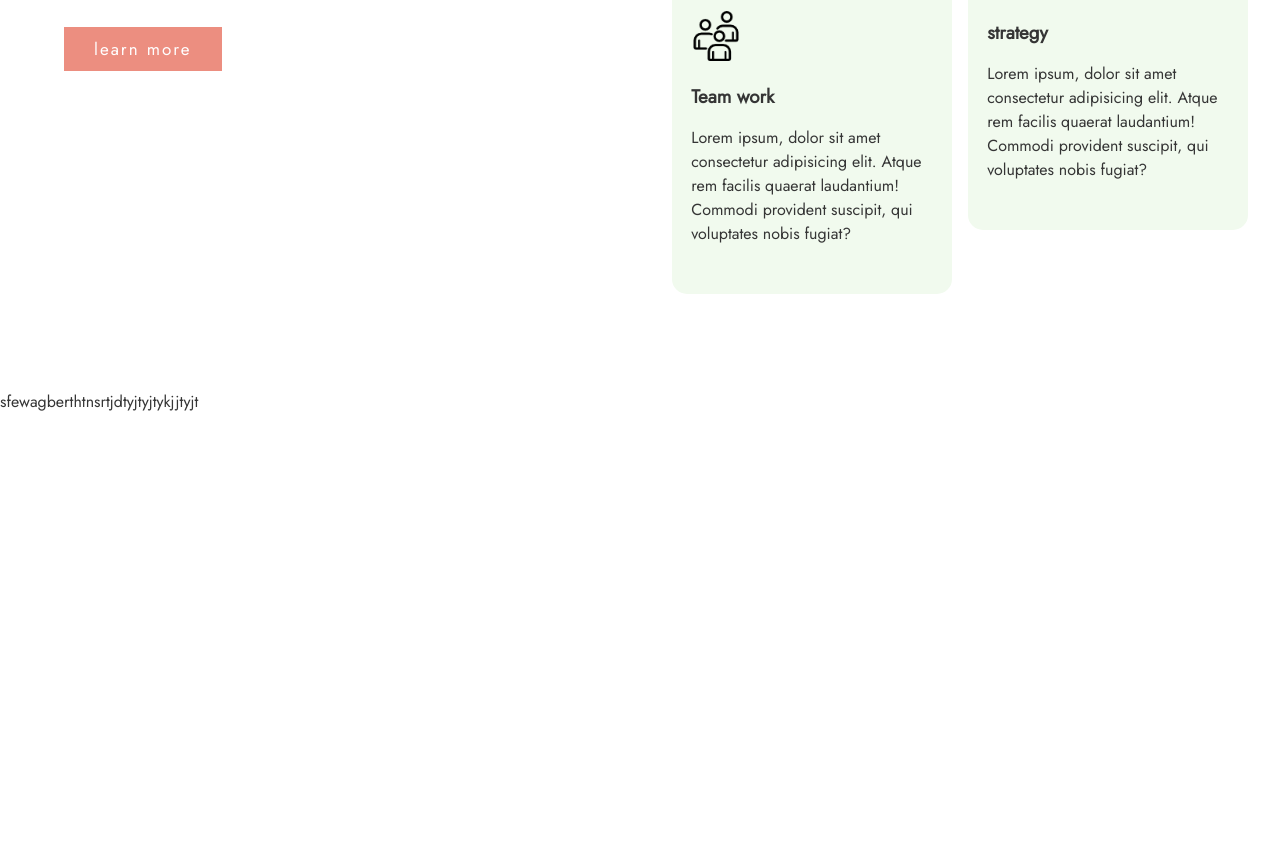
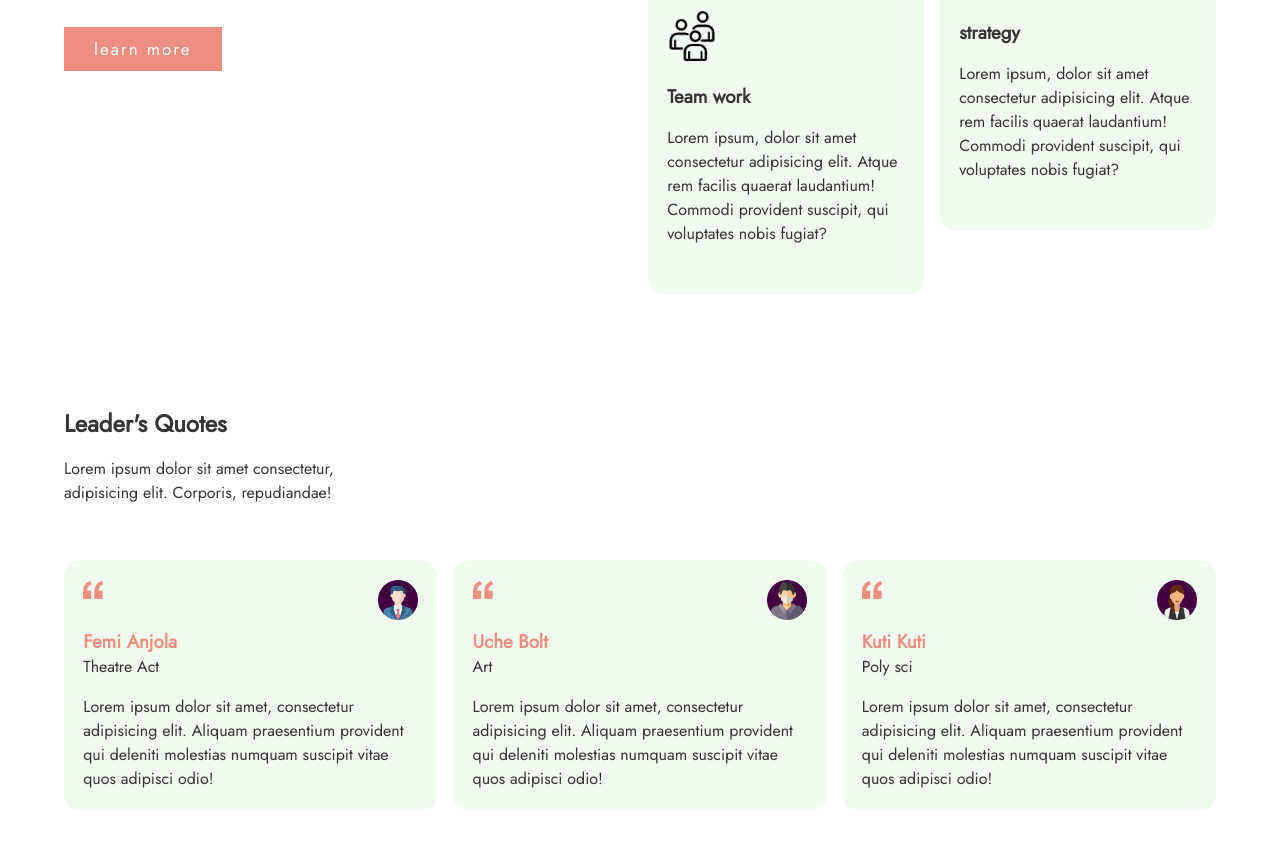
Before and after one commit to spoonhead0212/leaders-landing-page, a plain HTML site: page index.html in a window 1280 px wide. Shown: the part 1094-1942 px from the top of the page. Before the commit the page ends 1507 px from the top, so only its background shows below. Drawn offline with Linux system fonts and the light colour scheme.

Commit message:
added a new section with a couple of adjustment to the previous design

```diff
--- a/index.html
+++ b/index.html
@@ -30,11 +30,11 @@
                     <li class="hire"><a href="#">Hire a leader</a></li>
                 </ul>
             </nav>
-            <div class="header-content">
+            <div class="header-content" id="top">
                 <div class="header-content_child1">
                     <h1>Become a leader</h1>
                     <p>Lorem ipsum dolor sit amet consectetur adipisicing elit. Itaque hic non quod nemo magni. Pariatur aliquid, rem dicta unde veniam hic impedit expedita quo voluptates!</p>
-                    <button class="headers-content_button">learn more</button>
+                    <a href="#cast"><button class="headers-content_button">learn more</button></a>
                 </div>
                 <div class="header-content_child2">
                     <img src="images/undraw_online_connection_6778.svg" alt="">
@@ -48,10 +48,10 @@
                 <h2>Style of leadership</h2>
                 <p>Lorem ipsum dolor sit amet consectetur adipisicing elit. Est, ratione incidunt. Adipi
                     sci, labore non magni aliquid repellat rerum? Illo error mollitia magni cupiditate commodi! Eum!</p>
-                <button class="narrate-child1_button">learn more</button>
+                <a href="#top"><button class="narrate-child1_button">learn more</button></a>
             </div>
 
-            <div class="narrate-child2">
+            <div class="narrate-child2" id="cast">
                <div class="container space">
                  <div class="narrate-child2_grandchild">
                     <img src="images/idea.png" alt="" width="50px">
@@ -79,7 +79,44 @@
             </div>
         </div>
          <!--second roll-->
-         <div>sfewagberthtnsrtjdtyjtyjtykjjtyjt</div>
+
+         <!--third roll-->
+         <section class="section2">
+             <div class="section2-top">
+                <h2>Leader's Quotes</h2>
+                <p>Lorem ipsum dolor sit amet consectetur, adipisicing elit. Corporis, repudiandae!</p>
+             </div>
+            <div class="section2-grid">
+                <div class="section2-grid__child">
+                    <div class="profile">
+                        <img src="images/left-quote.png" alt="quotation mark" width="20px" height="20px">
+                        <img src="images/profile.png" alt="profile avatar" width="40px">
+                    </div>
+                    <h3 class="name">Femi Anjola</h3>
+                    <p class="major">Theatre Act</p>
+                    <p>Lorem ipsum dolor sit amet, consectetur adipisicing elit. Aliquam praesentium provident qui deleniti molestias numquam suscipit vitae quos adipisci odio!</p>
+                </div>
+                <div class="section2-grid__child">
+                   <div class="profile">
+                       <img src="images/left-quote.png" alt="quotation mark" width="20px" height="20px">
+                       <img src="images/man.png" alt="profile avatar" width="40px">
+                   </div>
+                   <h3 class="name">Uche Bolt</h3>
+                   <p class="major">Art</p>
+                   <p>Lorem ipsum dolor sit amet, consectetur adipisicing elit. Aliquam praesentium provident qui deleniti molestias numquam suscipit vitae quos adipisci odio!</p>
+                </div>
+                <div class="section2-grid__child">
+                   <div class="profile">
+                       <img src="images/left-quote.png" alt="quotation mark" width="20px" height="20px">
+                       <img src="images/user.png" alt="profile avatar" width="40px">
+                   </div>
+                   <h3 class="name">Kuti Kuti</h3>
+                   <p class="major">Poly sci</p>
+                   <p>Lorem ipsum dolor sit amet, consectetur adipisicing elit. Aliquam praesentium provident qui deleniti molestias numquam suscipit vitae quos adipisci odio!</p>
+                </div>
+            </div>
+         </section>
+         <!--third roll-->
     </div>
 </body>
 </html>
--- a/style.css
+++ b/style.css
@@ -1,5 +1,5 @@
 :root {
-    --background-blue: #3f37c9;
+    --background-blue: #440044;
     --button-1: #d62828; /*heeader's button*/
     --button-2: #ec8e80; /*used for card names too*/
     --white-background-and-font-too: #ffffff; /*for background*/
@@ -28,7 +28,8 @@ p {
 
 .header-wrap {
     color: var(--white-background-and-font-too);
-   background-color: #18206F;
+   /*background-image: #18206F;*/
+   background-image: url(/images/endless-constellation.svg);
    margin-inline: auto;
    padding-bottom: 3rem;
 }
@@ -102,9 +103,9 @@ h1, h2{
     width: var(--width-size);
     margin: auto;
     display: grid;
-    grid-template-columns: 50% 50%;
-    padding-block: 5rem;
-    grid-gap: 2rem;
+    grid-template-columns: repeat(2, 1fr);
+    margin-block: 5rem;
+    grid-gap: 1rem;
 }
 
 .narrate-child1 {
@@ -149,8 +150,50 @@ h1, h2{
     color: var(--content-bg);
 }
 
+.section2 {
+    width: var(--width-size);
+    margin-inline: auto;
+    margin-bottom: 5rem;
+}
 
+.section2-grid {
+    display: grid;
+    grid-template-columns: repeat(auto-fit, minmax(250px, 1fr));
+    grid-gap: 1rem;
+}
 
+.section2-grid__child {
+    background-color: var(--content-bg);
+    border-radius: 15px;
+}
+
+.section2-top {
+    width: 320px;
+    padding-bottom: 3.5rem;
+}
+
+.section2-top h2 {
+    padding-block: 1rem;
+}
+
+.section2-grid__child {
+    padding: 1.2rem;
+    position: relative;
+}
+
+.name {
+    color: var(--button-2);
+    margin-top: .5rem;
+}
+
+.major {
+    margin-bottom: 1rem;
+}
+
+.profile {
+    display: flex;
+    justify-content: space-between;
+}
 
 @media screen and (max-width: 1000px) {
     .header-content {
```
Also changed, not shown: images/endless-constellation.svg (added), images/left-quote.png (added), images/man.png (added), images/profile.png (added), images/user.png (added).
